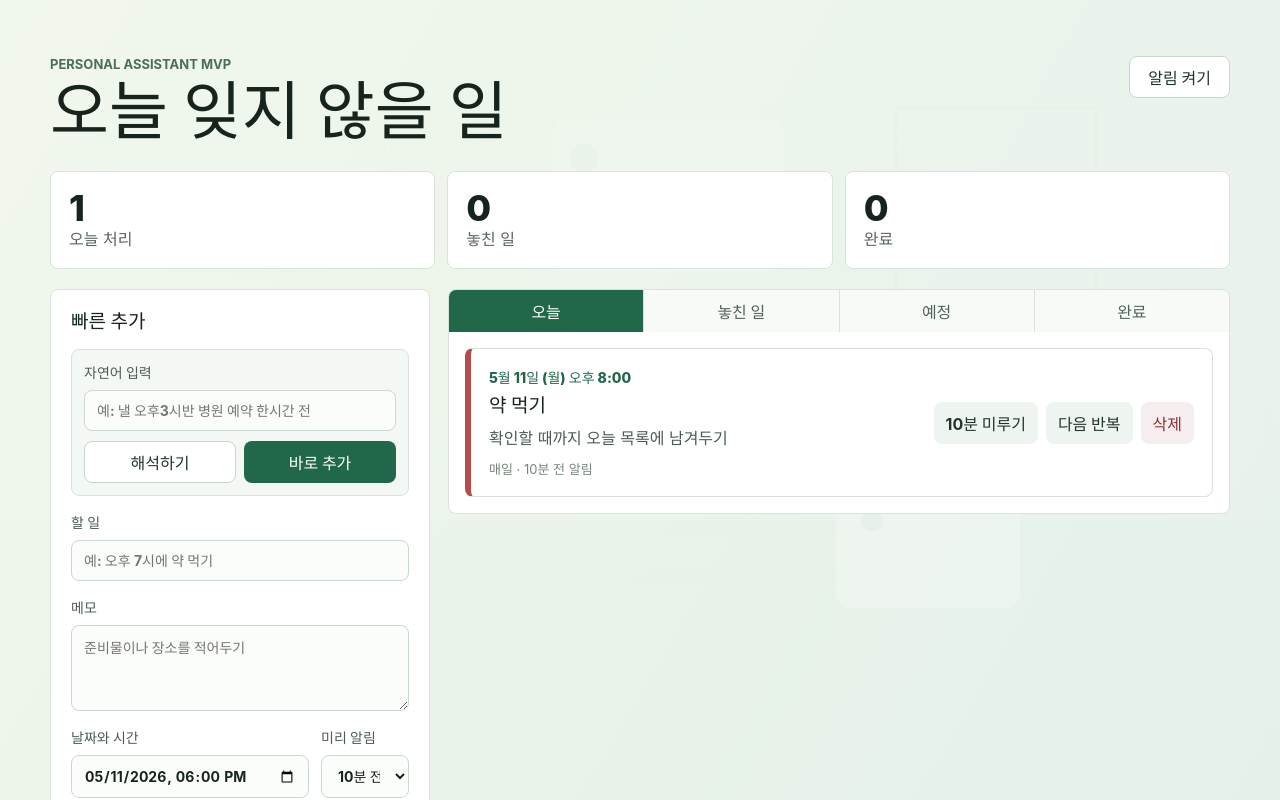
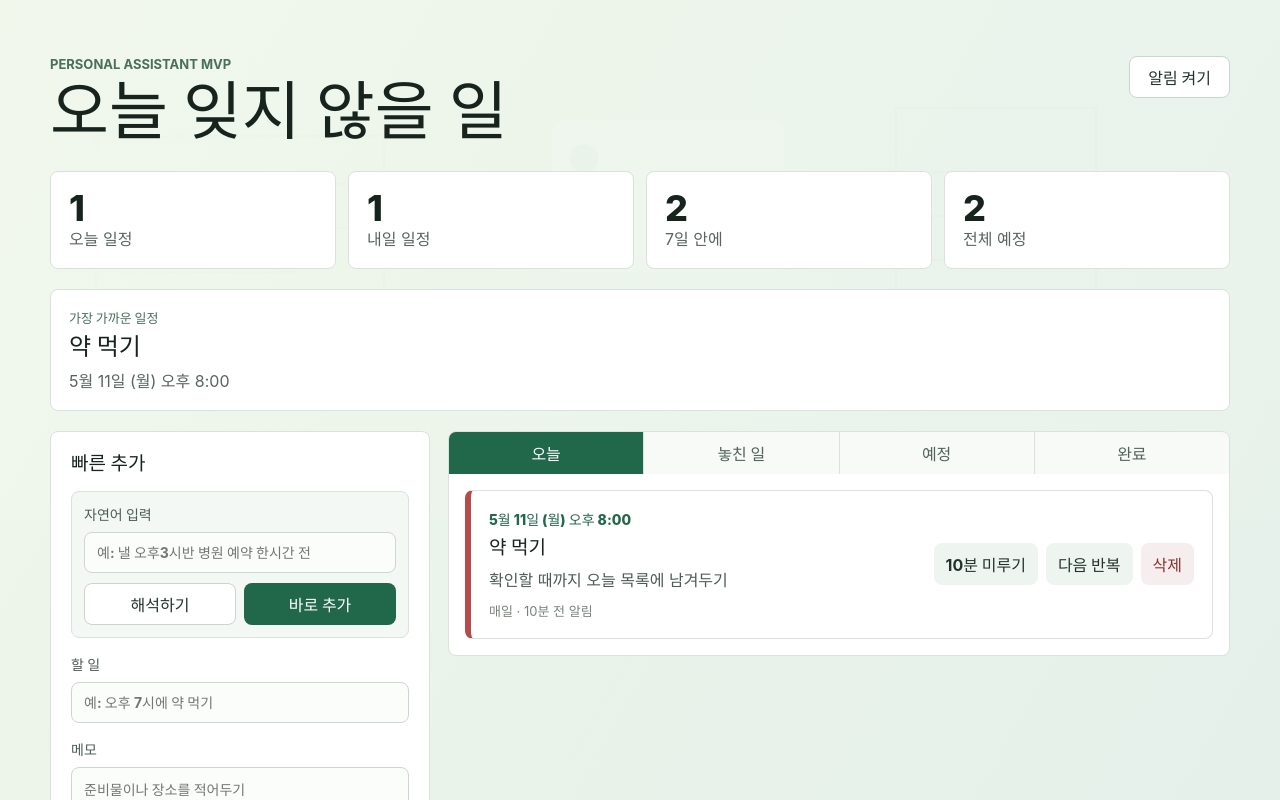
Before and after one commit to mintchoco52/personal-assistant-mvp, a React (Vite) app: page / in a window 1280 px wide. Shown: the top 800 px of the page. Built offline with nearby package versions, Linux system fonts and the light colour scheme.

Commit message:
Focus dashboard on upcoming schedule care

```diff
--- a/src/App.css
+++ b/src/App.css
@@ -85,7 +85,7 @@ button {
 
 .dashboard {
   display: grid;
-  grid-template-columns: repeat(3, 1fr);
+  grid-template-columns: repeat(4, 1fr);
   gap: 12px;
   margin-bottom: 20px;
 }
@@ -104,6 +104,39 @@ button {
   font-size: 36px;
   font-weight: 800;
   line-height: 1;
+}
+
+.next-summary {
+  display: grid;
+  gap: 6px;
+  border: 1px solid #d9e2dc;
+  border-radius: 8px;
+  background: #ffffff;
+  margin-bottom: 20px;
+  padding: 18px;
+}
+
+.next-summary p {
+  color: #4a6f5a;
+  font-size: 13px;
+  font-weight: 800;
+  text-transform: uppercase;
+}
+
+.next-summary strong {
+  color: #17231d;
+  font-size: 24px;
+  line-height: 1.2;
+}
+
+.next-summary span {
+  color: #58655e;
+}
+
+.next-summary em {
+  color: #9a3d35;
+  font-style: normal;
+  font-weight: 700;
 }
 
 .workspace {
@@ -327,9 +360,12 @@ button:focus-visible {
   }
 
   .workspace,
-  .dashboard,
   .form-grid {
     grid-template-columns: 1fr;
+  }
+
+  .dashboard {
+    grid-template-columns: 1fr 1fr;
   }
 
   .task-form {
--- a/src/App.jsx
+++ b/src/App.jsx
@@ -269,6 +269,18 @@ function endOfToday() {
   return date
 }
 
+function endOfTomorrow() {
+  const date = endOfToday()
+  date.setDate(date.getDate() + 1)
+  return date
+}
+
+function endOfNextSevenDays() {
+  const date = endOfToday()
+  date.setDate(date.getDate() + 6)
+  return date
+}
+
 function getNextRepeatDue(dueAt, repeat) {
   const date = new Date(dueAt)
   if (repeat === 'daily') date.setDate(date.getDate() + 1)
@@ -350,10 +362,20 @@ function App() {
   const stats = useMemo(() => {
     const now = new Date()
     const todayEnd = endOfToday()
+    const tomorrowEnd = endOfTomorrow()
+    const weekEnd = endOfNextSevenDays()
+    const upcoming = tasks.filter((task) => !task.done && new Date(task.dueAt) >= now)
+    const nextTask = upcoming.sort((a, b) => new Date(a.dueAt) - new Date(b.dueAt))[0]
+
     return {
-      today: tasks.filter((task) => !task.done && new Date(task.dueAt) <= todayEnd).length,
+      today: tasks.filter((task) => !task.done && new Date(task.dueAt) >= now && new Date(task.dueAt) <= todayEnd).length,
+      tomorrow: tasks.filter(
+        (task) => !task.done && new Date(task.dueAt) > todayEnd && new Date(task.dueAt) <= tomorrowEnd,
+      ).length,
+      week: tasks.filter((task) => !task.done && new Date(task.dueAt) >= now && new Date(task.dueAt) <= weekEnd).length,
+      upcoming: upcoming.length,
       missed: tasks.filter((task) => !task.done && new Date(task.dueAt) < now).length,
-      done: tasks.filter((task) => task.done).length,
+      nextTask,
     }
   }, [tasks])
 
@@ -507,16 +529,37 @@ function App() {
       <section className="dashboard">
         <article>
           <span>{stats.today}</span>
-          오늘 처리
+          오늘 일정
         </article>
         <article>
-          <span>{stats.missed}</span>
-          놓친 일
+          <span>{stats.tomorrow}</span>
+          내일 일정
         </article>
         <article>
-          <span>{stats.done}</span>
-          완료
+          <span>{stats.week}</span>
+          7일 안에
         </article>
+        <article>
+          <span>{stats.upcoming}</span>
+          전체 예정
+        </article>
+      </section>
+
+      <section className="next-summary">
+        {stats.nextTask ? (
+          <>
+            <p>가장 가까운 일정</p>
+            <strong>{stats.nextTask.title}</strong>
+            <span>{formatDue(stats.nextTask.dueAt)}</span>
+          </>
+        ) : (
+          <>
+            <p>가장 가까운 일정</p>
+            <strong>예정된 일정이 없어요</strong>
+            <span>빠른 추가로 다음 일을 하나 맡겨두면 돼요.</span>
+          </>
+        )}
+        {stats.missed > 0 && <em>놓친 일이 {stats.missed}개 있어요.</em>}
       </section>
 
       <div className="workspace">
```
